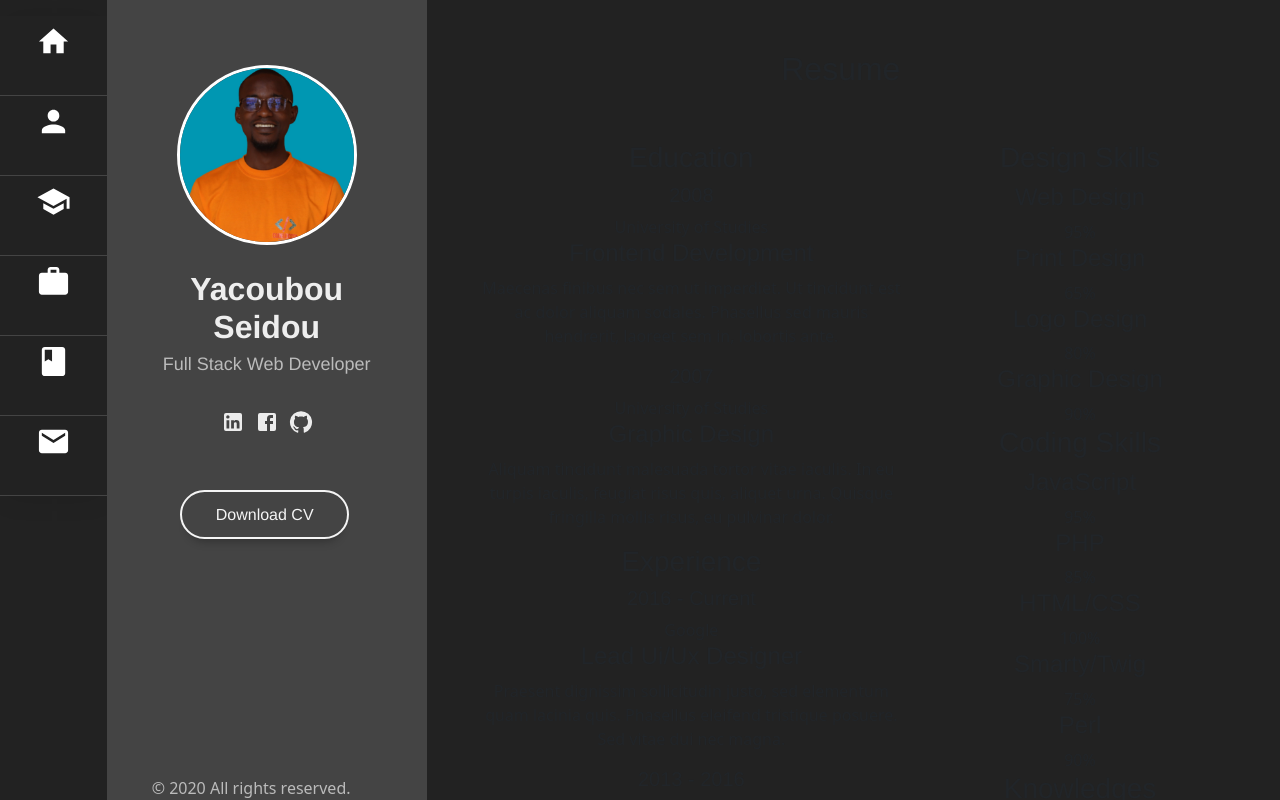
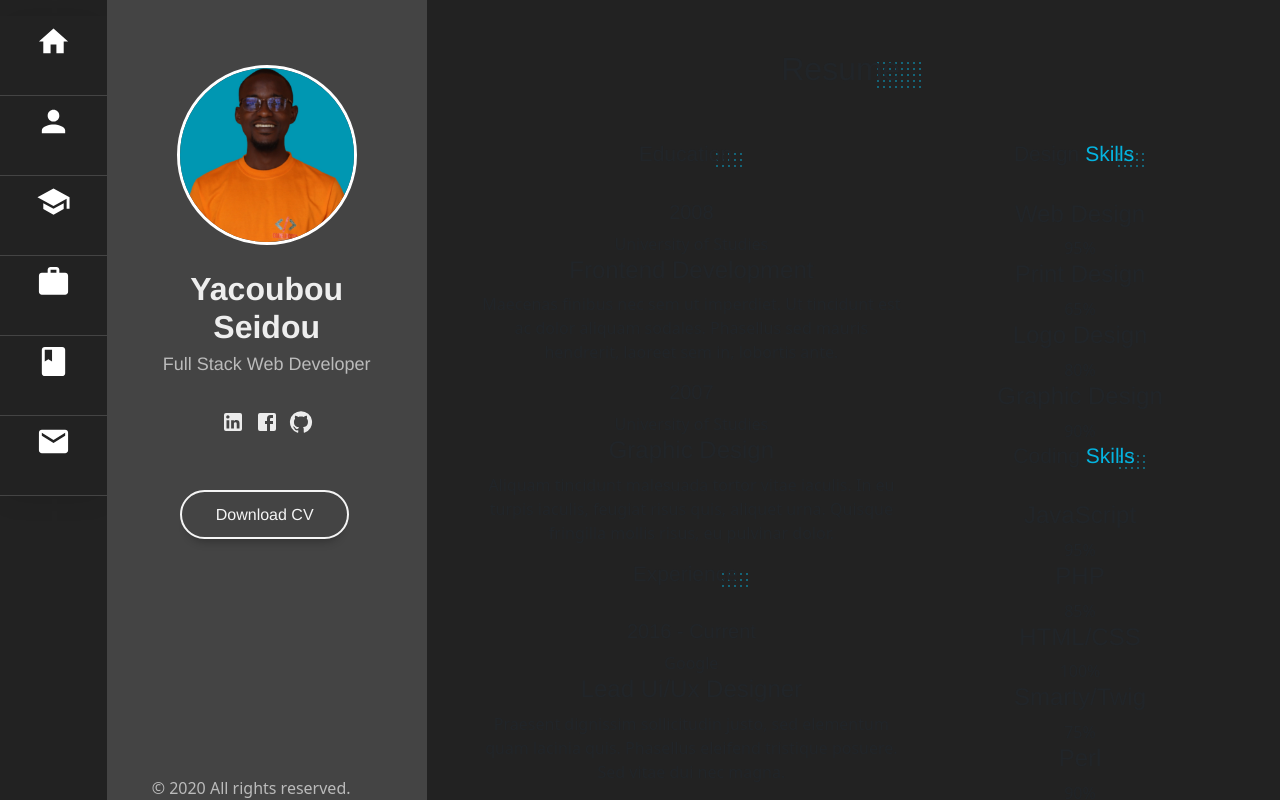
Before and after one commit to Yacoubou-seidou/yacos_portfolio, a React (Vite) app: page /resume in a window 1280 px wide. Built offline with nearby package versions, Linux system fonts and the light colour scheme.

Commit message:
Add styles for titles

```diff
--- a/src/components/pages/homePage.css
+++ b/src/components/pages/homePage.css
@@ -54,3 +54,89 @@
 ::-webkit-scrollbar-thumb:window-inactive {
   background: #696969;
 }
+
+.page-title {
+  display: inline-block;
+  position: relative;
+  padding-right: 25px;
+  padding-bottom: 15px;
+  margin-bottom: 30px
+}
+
+.page-title h2 {
+  position: relative;
+  font-size: 32px;
+  z-index: 1
+}
+
+.page-title h2 span {
+  color: #04b4e0
+}
+
+.page-title:after {
+  position: absolute;
+  opacity: .45;
+  top: 10px;
+  right: 0;
+  content: '';
+  height: 30px;
+  width: 50px;
+  background-image: -webkit-repeating-radial-gradient(center center, #04b4e0, #04b4e0 1px, transparent 0px, transparent 100%);
+  background-image: -moz-repeating-radial-gradient(center center, #04b4e0, #04b4e0 1px, transparent 0px, transparent 100%);
+  background-image: -ms-repeating-radial-gradient(center center, #04b4e0, #04b4e0 1px, transparent 0px, transparent 100%);
+  -webkit-background-size: 6px 6px;
+  -moz-background-size: 6px 6px;
+  background-size: 6px 6px;
+  z-index: 0
+}
+
+.info-list ul {
+  list-style: none;
+  padding: 0;
+  margin: 0
+}
+
+.info-list ul li {
+  margin-bottom: 10px
+}
+
+.info-list .title {
+  color: #04b4e0;
+  margin-right: 5px;
+  font-weight: 600
+}
+
+.block-title {
+  display: inline-block;
+  position: relative;
+  padding-right: 12px;
+  padding-bottom: 10px;
+  margin-bottom: 15px
+}
+
+.block-title h3 {
+  position: relative;
+  font-size: 21px;
+  z-index: 1
+}
+
+.block-title h3 span {
+  color: #04b4e0
+}
+
+.block-title:after {
+  position: absolute;
+  opacity: .45;
+  top: 10px;
+  right: 0;
+  content: '';
+  height: 20px;
+  width: 30px;
+  background-image: -webkit-repeating-radial-gradient(center center, #04b4e0, #04b4e0 1px, transparent 0px, transparent 100%);
+  background-image: -moz-repeating-radial-gradient(center center, #04b4e0, #04b4e0 1px, transparent 0px, transparent 100%);
+  background-image: -ms-repeating-radial-gradient(center center, #04b4e0, #04b4e0 1px, transparent 0px, transparent 100%);
+  -webkit-background-size: 6px 6px;
+  -moz-background-size: 6px 6px;
+  background-size: 6px 6px;
+  z-index: 0
+}
--- a/src/components/sections/about/main.css
+++ b/src/components/sections/about/main.css
@@ -14,22 +14,6 @@
   color: #04b4e0
 }
 
-.page-title:after {
-  opacity: .45;
-  top: 10px;
-  right: 0;
-  content: '';
-  height: 30px;
-  width: 50px;
-  background-image: -webkit-repeating-radial-gradient(center center, #04b4e0, #04b4e0 1px, transparent 0px, transparent 100%);
-  background-image: -moz-repeating-radial-gradient(center center, #04b4e0, #04b4e0 1px, transparent 0px, transparent 100%);
-  background-image: -ms-repeating-radial-gradient(center center, #04b4e0, #04b4e0 1px, transparent 0px, transparent 100%);
-  -webkit-background-size: 6px 6px;
-  -moz-background-size: 6px 6px;
-  background-size: 6px 6px;
-  z-index: 0
-}
-
 #about-me {
   color: aliceblue !important;
 }
```
